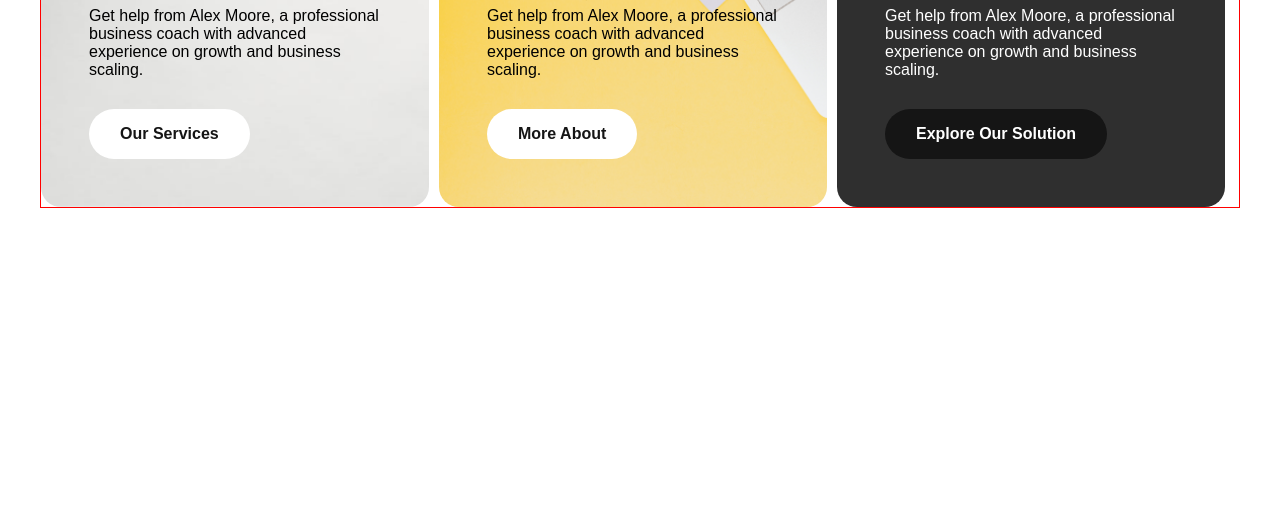
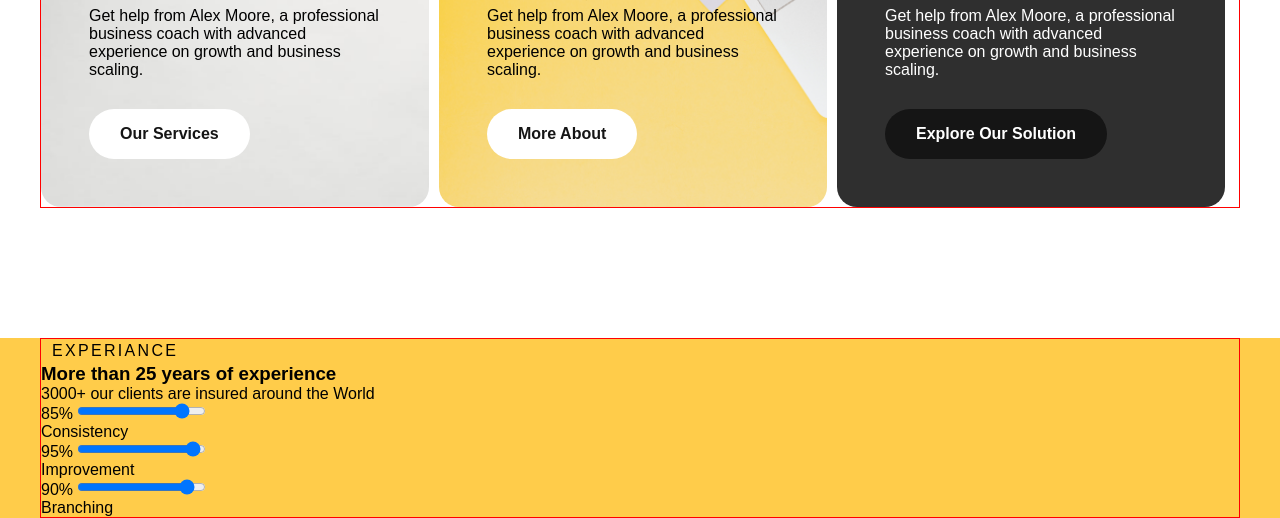
Before and after one commit to Kibb32/ask-flex, a plain HTML site: page index.html in a window 1280 px wide. Shown: the part 1108-1626 px from the top of the page. Before the commit the page ends 1446 px from the top, so only its background shows below. Drawn offline with nearby package versions, Linux system fonts and the light colour scheme.

Commit message:
сделал верстку секции статистика

```diff
--- a/index.html
+++ b/index.html
@@ -88,5 +88,38 @@
             </div>
         </div>
     </section>
+
+    <section class="statistics">
+        <div class="container statistics__row">
+            <div class="statistics__info">
+                <span class="label label--white statistics--label">Experiance</span>
+                <h3>More than 25 years of experience</h3>
+                <p>3000+ our clients are insured around the World</p>
+            </div>
+            <div class="statistics__items">
+                <div class="statistic__item">
+                    <div class="statistics__range-wrapper">
+                        <label class="statistics__procent" for="consistency">85%</label>
+                        <input class="statistics__range" id="consistency" type="range" name="consistency" value="85">
+                    </div>
+                    <label class="statistics__label" for="">Consistency</label>
+                </div>
+                <div class="statistic__item">
+                    <div class="statistics__range-wrapper">
+                        <label class="statistics__procent" for="improvement">95%</label>
+                        <input class="statistics__range" id="improvement" type="range" name="improvement" value="95">
+                    </div>
+                    <label class="statistics__label" for="">Improvement</label>
+                </div>
+                <div class="statistic__item">
+                    <div class="statistics__range-wrapper">
+                        <label class="statistics__procent" for="branching">90%</label>
+                        <input class="statistics__range" id="branching" type="range" name="branching" value="90">
+                    </div>
+                    <label class="statistics__label" for="">Branching</label>
+                </div>
+            </div>
+        </div>
+    </section>
 </body>
 </html>
--- a/style.css
+++ b/style.css
@@ -254,3 +254,7 @@ ul {
     font-weight: normal;
     font-size: 150px;
 }
+
+.statistics {
+    background-color: var(--color-yellow);
+}
```
